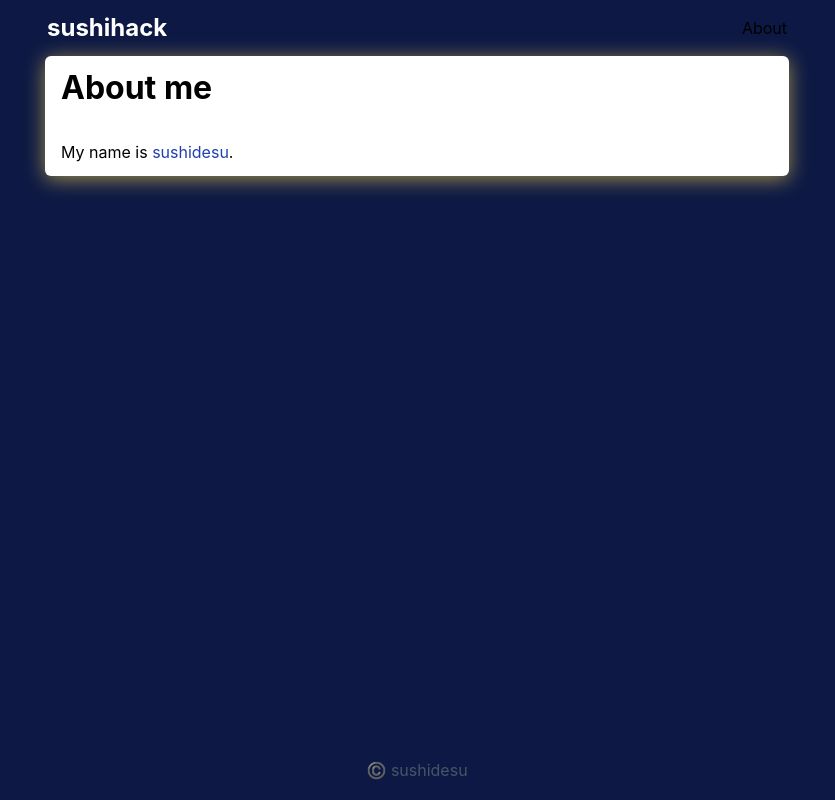
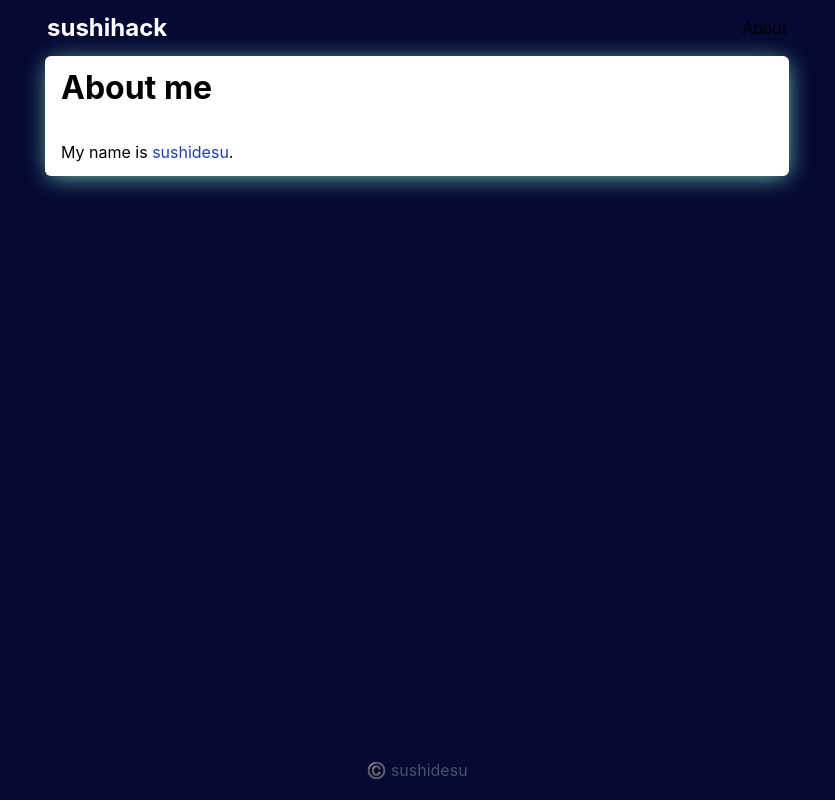
Before and after one commit to sushidesu/sushihack.com, a Next.js app: page /about in a window 1280 px wide. Shown: the whole page, without its empty margins (223-1058 px from the left). Built offline with nearby package versions, Linux system fonts and the light colour scheme.

Commit message:
fix color

```diff
--- a/src/components/ArticleCard/ArticleCard.module.css
+++ b/src/components/ArticleCard/ArticleCard.module.css
@@ -10,7 +10,7 @@
 }
 
 .thumbnail_dummy {
-  background-color: var(--color-primary);
+  background-color: var(--color-sushi);
   width: 5rem;
   height: 5rem;
   border-radius: .375rem;
--- a/src/components/Wrapper/Wrapper.module.css
+++ b/src/components/Wrapper/Wrapper.module.css
@@ -2,5 +2,5 @@
   background-color: var(--color-white);
   border-radius: .375rem;
   padding: .5rem 1rem;
-  box-shadow: 0 3px 20px rgba(255, 218, 80, 0.6);
+  box-shadow: 1px 3px 24px -4px var(--color-sushi-light);
 }
--- a/src/styles/global.css
+++ b/src/styles/global.css
@@ -5,8 +5,9 @@
   --color-white: #fff;
   --color-sushi: #3ed1b9;
   --color-sushi-light: #7bdec1;
+  --color-sushi-shadow: #9be0cc;
   --color-primary: #fdcb17;
-  --color-primary-bg: #0d1944;
+  --color-primary-bg: #060934;
   --color-link: rgba(30, 64, 175, 1);
   --color-gray-dark: rgba(71, 85, 105, 1);
 }
```
